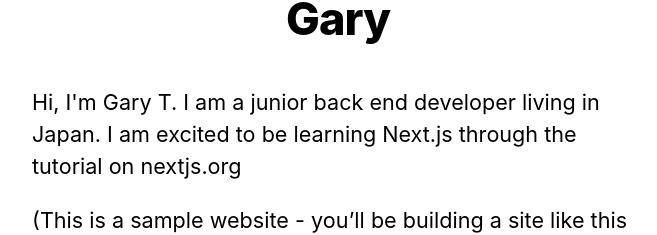
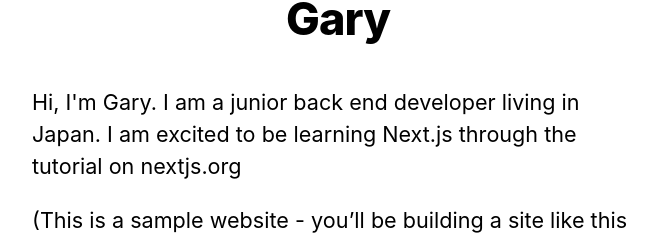
Before and after one commit to Mulpy/nextjs-blog, a Next.js app: page / in a window 1280 px wide. Shown: the part 224-459 px from the top of the page, without its empty margins (302-959 px from the left). Built offline with nearby package versions, Linux system fonts and the light colour scheme.

Commit message:
minor edit for vercel test

```diff
--- a/pages/index.tsx
+++ b/pages/index.tsx
@@ -23,7 +23,7 @@
 //         <title>{siteTitle}</title>
 //       </Head>
 //       <section className={utilStyles.headingMd}>
-//         <p>Hi, I'm Gary. I am a junior back end developer living in Japan. I am excited to be learning Next.js through the tutorial on nextjs.org</p>
+//         <p>Hi, I'm Gary T. I am a junior back end developer living in Japan. I am excited to be learning Next.js through the tutorial on nextjs.org</p>
 //         <p>
 //           (This is a sample website - you’ll be building a site like this on{' '}
 //           <a href="https://nextjs.org/learn">our Next.js tutorial</a>.)
@@ -72,7 +72,7 @@ export default function Home({
         <title>{siteTitle}</title>
       </Head>
       <section className={utilStyles.headingMd}>
-        <p>Hi, I'm Gary T. I am a junior back end developer living in Japan. I am excited to be learning Next.js through the tutorial on nextjs.org</p>
+        <p>Hi, I'm Gary. I am a junior back end developer living in Japan. I am excited to be learning Next.js through the tutorial on nextjs.org</p>
         <p>
           (This is a sample website - you’ll be building a site like this in{' '}
           <a href="https://nextjs.org/learn">our Next.js tutorial</a>.)
```
